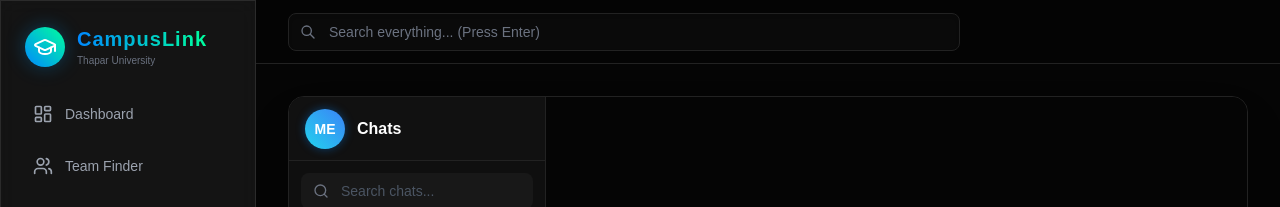
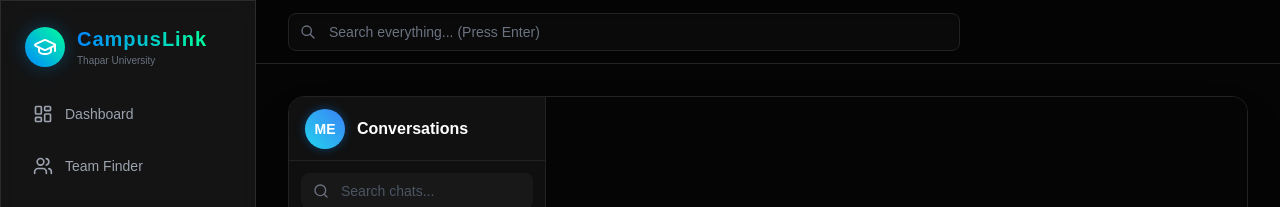
Before and after one commit to Tanyaagarg/CampusLink, a Next.js app: page /dashboard/chat in a window 1280 px wide. Shown: the top 207 px of the page. Built offline with nearby package versions, Linux system fonts and the light colour scheme; no server answers.

Commit message:
Final polish: Renaming Chats to Conversations and cleanup

```diff
--- a/app/dashboard/chat/page.tsx
+++ b/app/dashboard/chat/page.tsx
@@ -341,7 +341,7 @@
                                 </span>
                             )}
                         </div>
-                        <span className="font-bold text-white">Chats</span>
+                        <span className="font-bold text-white">Conversations</span>
                     </div>
                 </div>
 
@@ -390,7 +390,7 @@
                                 </div>
                             </div>
 
-                            {/* Delete Chat Button */}
+
 
                         </div>
                     ))}
```
